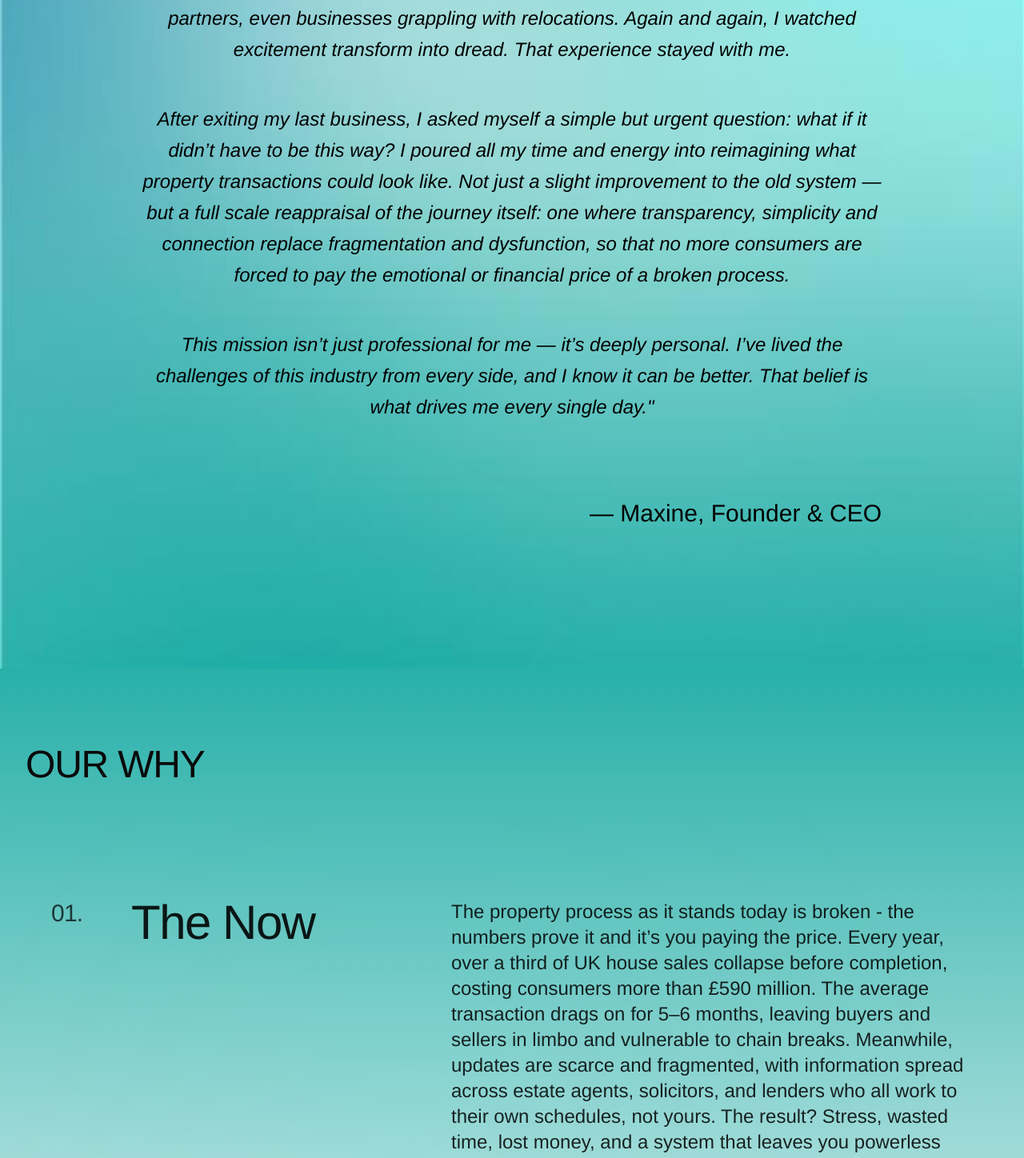
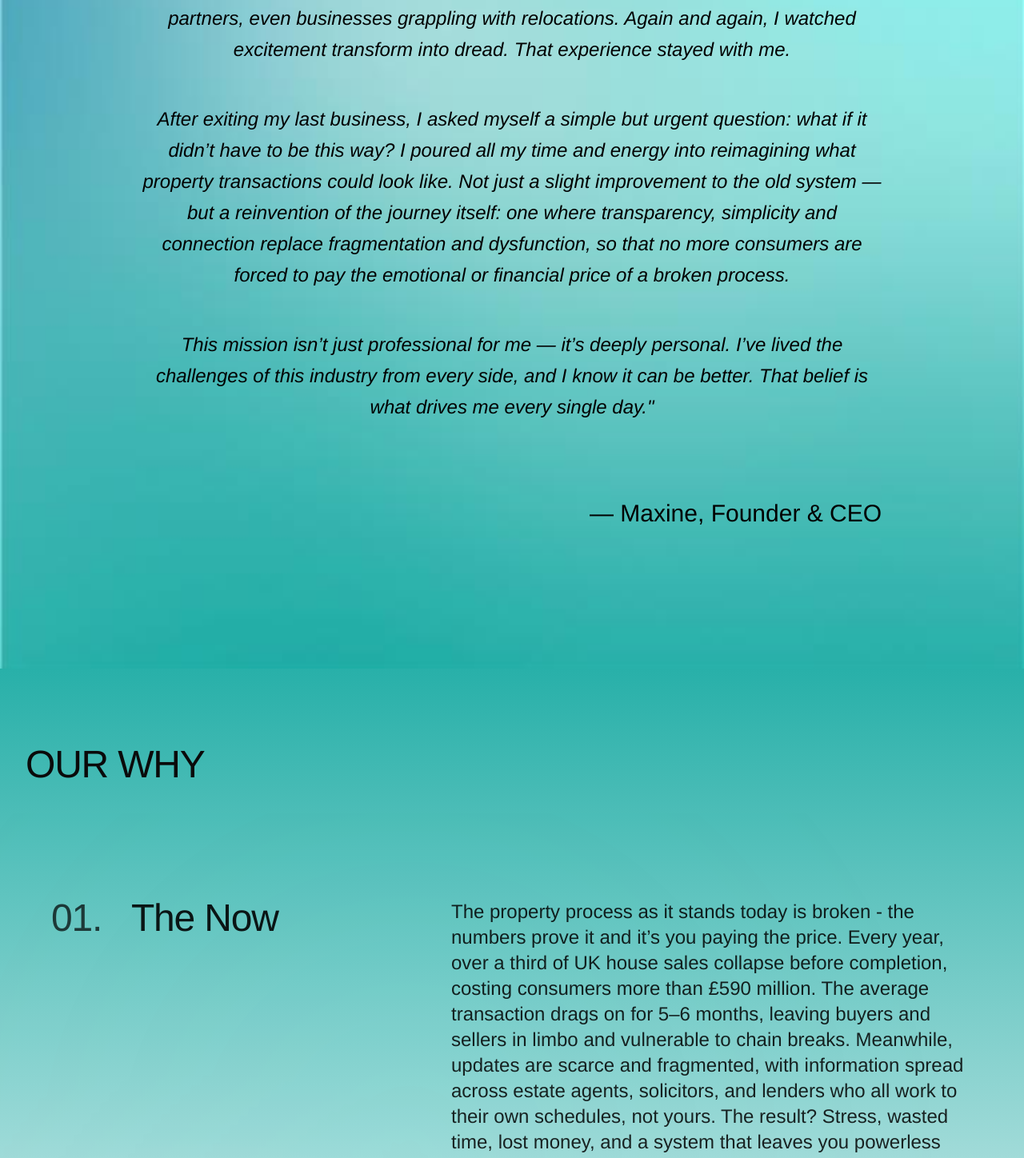
Before and after one commit to DevMysticCode/openproperty_new_website, a React (Vite) app: page /about in a window 1280 px wide. Shown: the part 2240-3688 px from the top of the page at 80% size. Built offline with nearby package versions, Linux system fonts and the light colour scheme.

Commit message:
Our why section font size change

```diff
--- a/src/components/AboutUs.tsx
+++ b/src/components/AboutUs.tsx
@@ -357,11 +357,11 @@ export default function AboutUs() {
                   urgent question: what if it didn’t have to be this way? I
                   poured all my time and energy into reimagining what property
                   transactions could look like. Not just a slight improvement to
-                  the old system — but a full scale reappraisal of the journey
-                  itself: one where transparency, simplicity and connection
-                  replace fragmentation and dysfunction, so that no more
-                  consumers are forced to pay the emotional or financial price
-                  of a broken process.
+                  the old system — but a reinvention of the journey itself: one
+                  where transparency, simplicity and connection replace
+                  fragmentation and dysfunction, so that no more consumers are
+                  forced to pay the emotional or financial price of a broken
+                  process.
                 </p>
                 <p
                   className="italic text-center leading-relaxed mt-12"
@@ -449,7 +449,7 @@ export default function AboutUs() {
                       delay: index * 0.3 + 0.3,
                       ease: [0.23, 1, 0.32, 1],
                     }}
-                    className="text-black/80 text-2xl lg:text-3xl font-light tracking-tight"
+                    className="text-black/80 text-3xl lg:text-5xl font-light tracking-tight"
                   >
                     {item.number}
                   </motion.span>
@@ -464,7 +464,7 @@ export default function AboutUs() {
                       delay: index * 0.3 + 0.4,
                       ease: [0.23, 1, 0.32, 1],
                     }}
-                    className="text-black text-4xl lg:text-6xl font-light tracking-tight leading-tight"
+                    className="text-black text-3xl lg:text-5xl font-light tracking-tight leading-tight"
                   >
                     {item.title}
                   </motion.h3>
```
